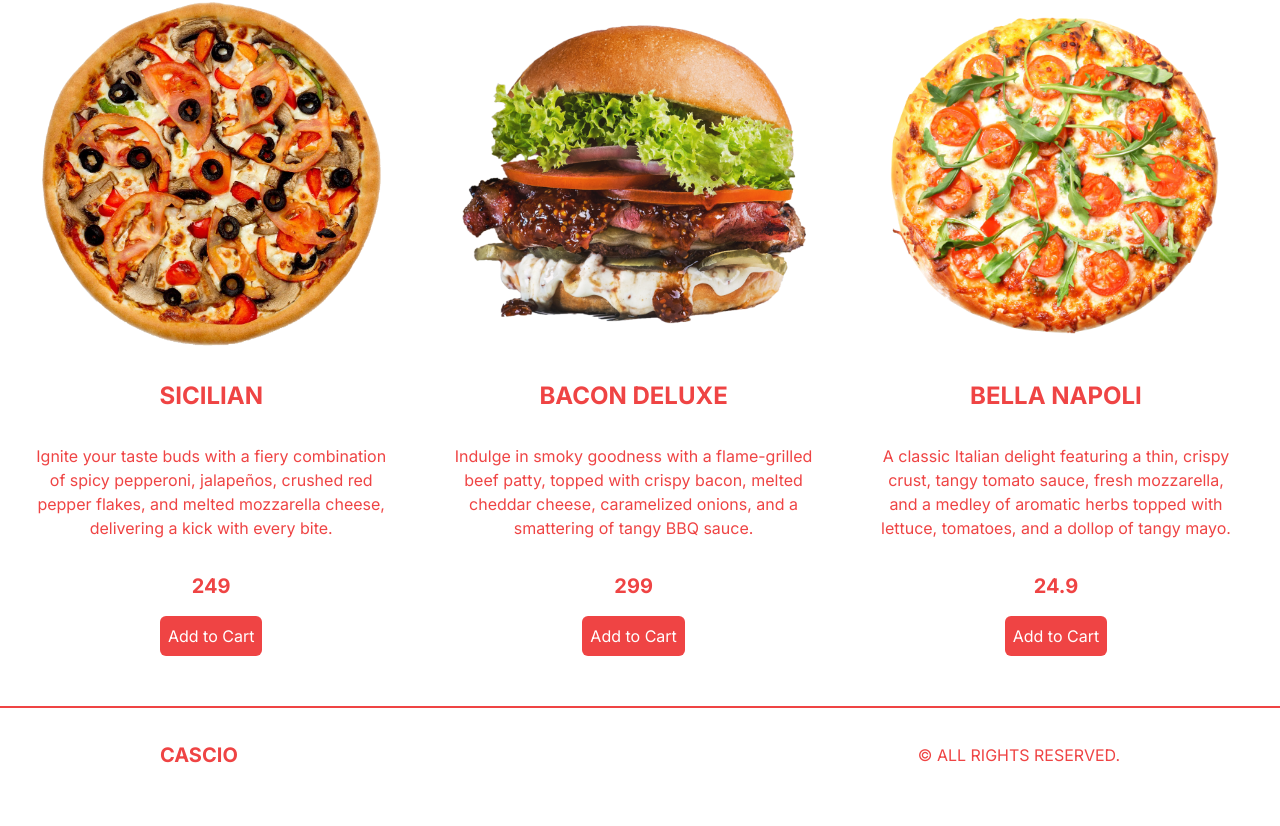
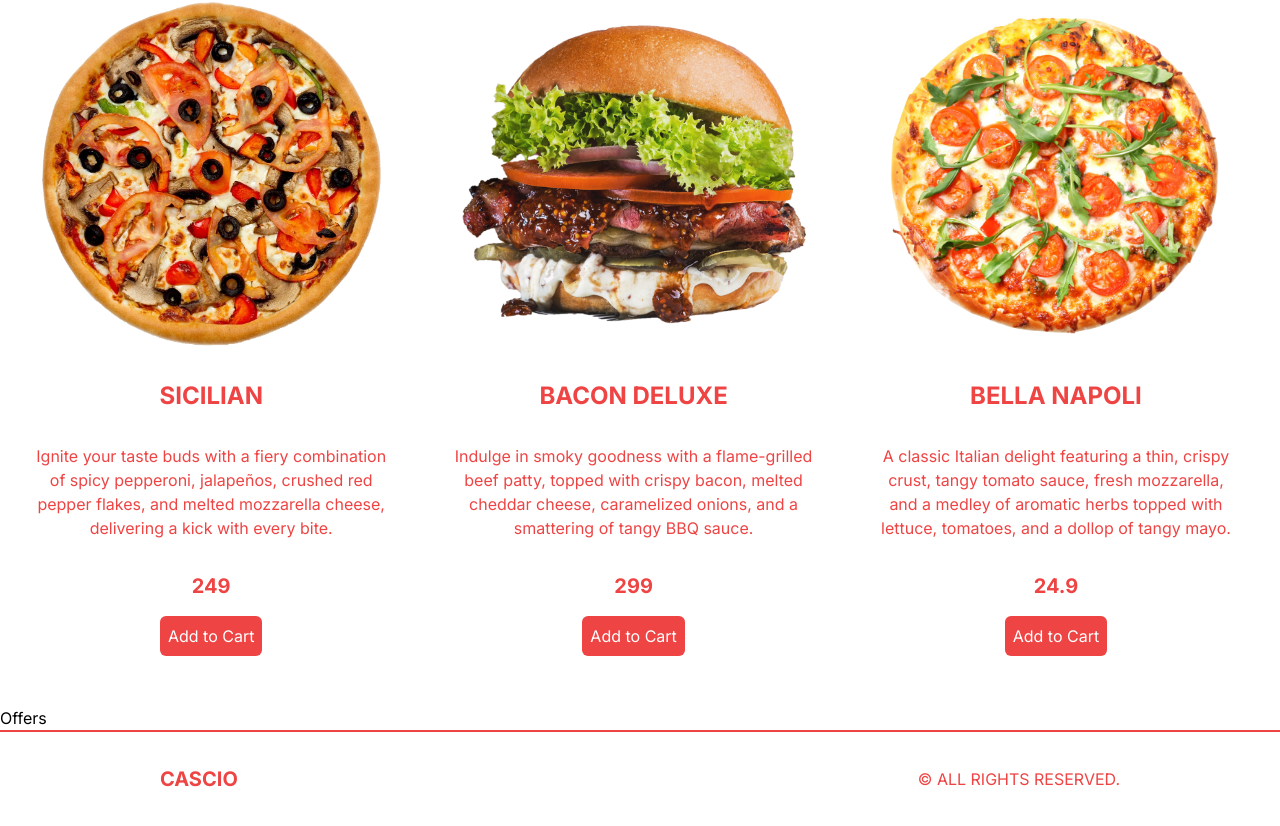
Before and after one commit to anoopraju31/restaurant-food-delivery-app, a Next.js app: page / in a window 1280 px wide. Shown: the part 814-1640 px from the top of the page. Before the commit the page ends 1616 px from the top, so only its background shows below. Built offline with nearby package versions, Linux system fonts and the light colour scheme.

Commit message:
Home page: Offers section - initial

```diff
--- a/src/app/page.tsx
+++ b/src/app/page.tsx
@@ -1,10 +1,11 @@
-import { Featured, Slider } from '@/components'
+import { Featured, Offers, Slider } from '@/components'
 
 export default function Home() {
 	return (
 		<>
 			<Slider />
 			<Featured />
+			<Offers />
 		</>
 	)
 }
--- /dev/null
+++ b/src/components/Offers.tsx
@@ -0,0 +1,7 @@
+import React from 'react'
+
+const Offers = () => {
+	return <div>Offers</div>
+}
+
+export default Offers
--- a/src/components/index.ts
+++ b/src/components/index.ts
@@ -4,6 +4,9 @@ export { default as Navbar } from './Navbar'
 export { default as Menu } from './Menu'
 export { default as CartIcon } from './CartIcon'
 export { default as Footer } from './Footer'
+
+// Home Page
 export { default as Slider } from './Slider'
 export { default as Featured } from './Featured'
 export { default as FeaturedCard } from './FeaturedCard'
+export { default as Offers } from './Offers'
```
